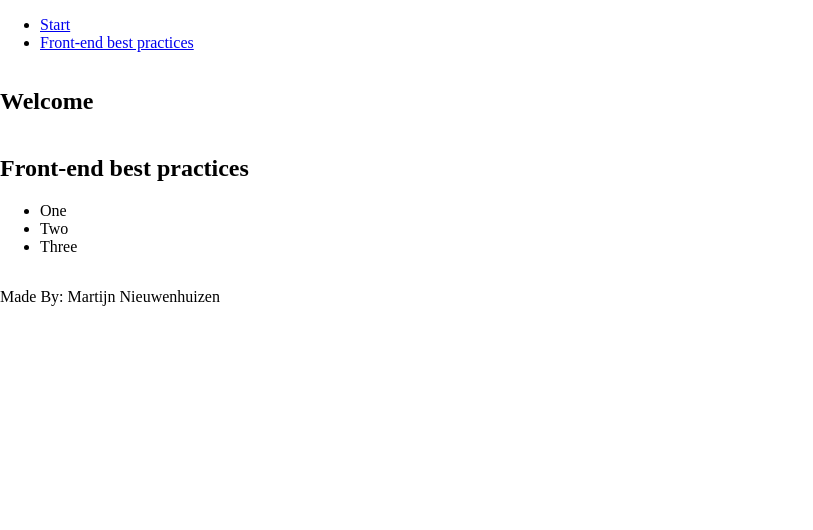
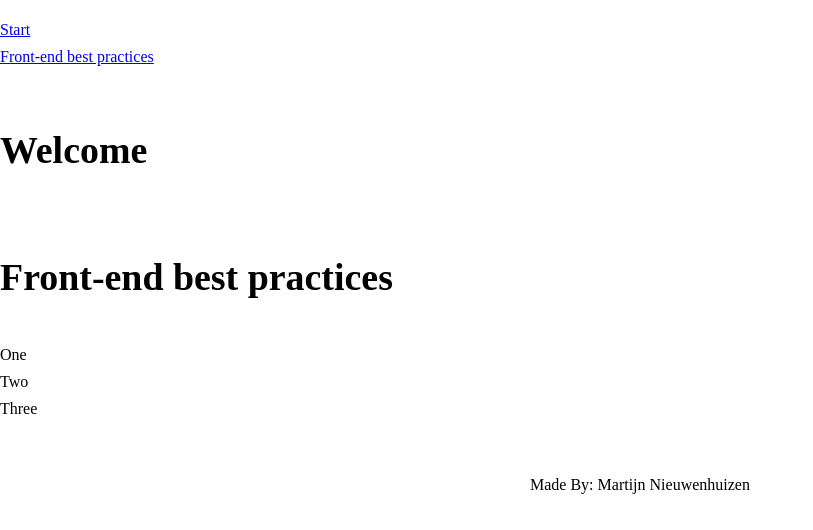
Before and after one commit to MartijnNieuwenhuizen/web-app-form-scratch, a plain HTML site: page opdracht5/index.html in a window 1280 px wide. Shown: the whole page, without its empty margins (0-813 px from the left). Drawn offline with Linux system fonts and the light colour scheme.

Commit message:
added modular typography scale

```diff
--- a/opdracht5/index.html
+++ b/opdracht5/index.html
@@ -41,7 +41,7 @@
 		<p>Made By: Martijn Nieuwenhuizen</p>
 	</footer>
 
-	<script src=".src/js/main.js"></script>
+	<script src="./src/js/main.js"></script>
 
 </body>
 </html>
--- a/opdracht5/src/css/style.css
+++ b/opdracht5/src/css/style.css
@@ -1,3 +1,34 @@
+/* Default */
+	/* Typography */
+h1 {
+	font-size: 2.369rem;
+}
+h2 {
+	font-size: 1.777rem;
+}
+h3 {
+	font-size: 1.333rem;
+}
+p {
+	font-size: 1rem;
+	padding: 1em;
+}
+a {
+	font-size: 1rem;
+}
+h1, h2, h3, p, a, li {
+	line-height: 1.7;
+}
+
+ul {
+	padding: 0;
+}
+li {
+	list-style-type: none;
+}
+
+
+
 /* NAV */
 body > header {
 
@@ -38,8 +69,8 @@ main section {
 
 /* FOOTER */
 footer {
-
+	width: 100%;
 }
 footer p {
-
+	text-align: center;
 }
```
